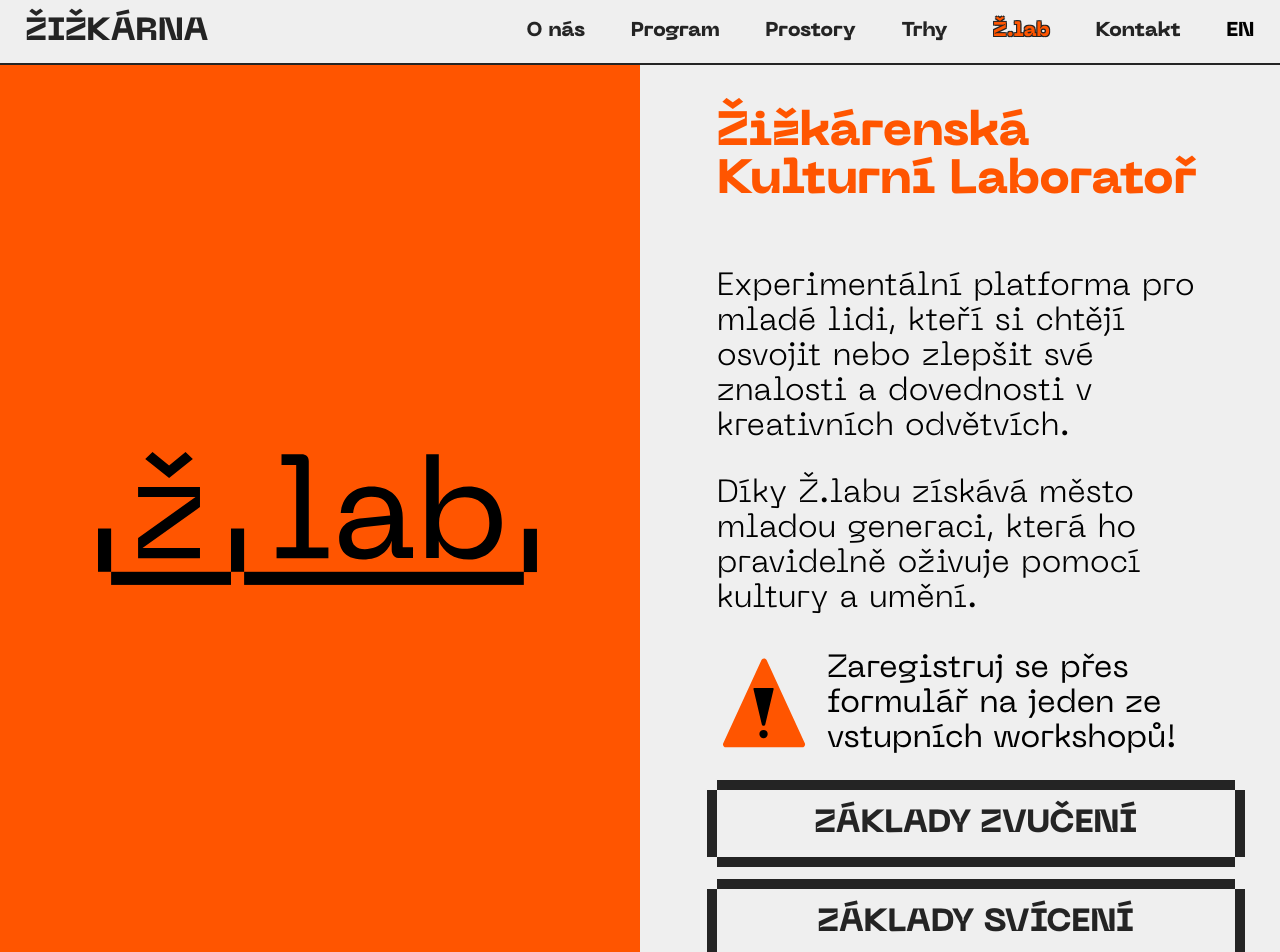
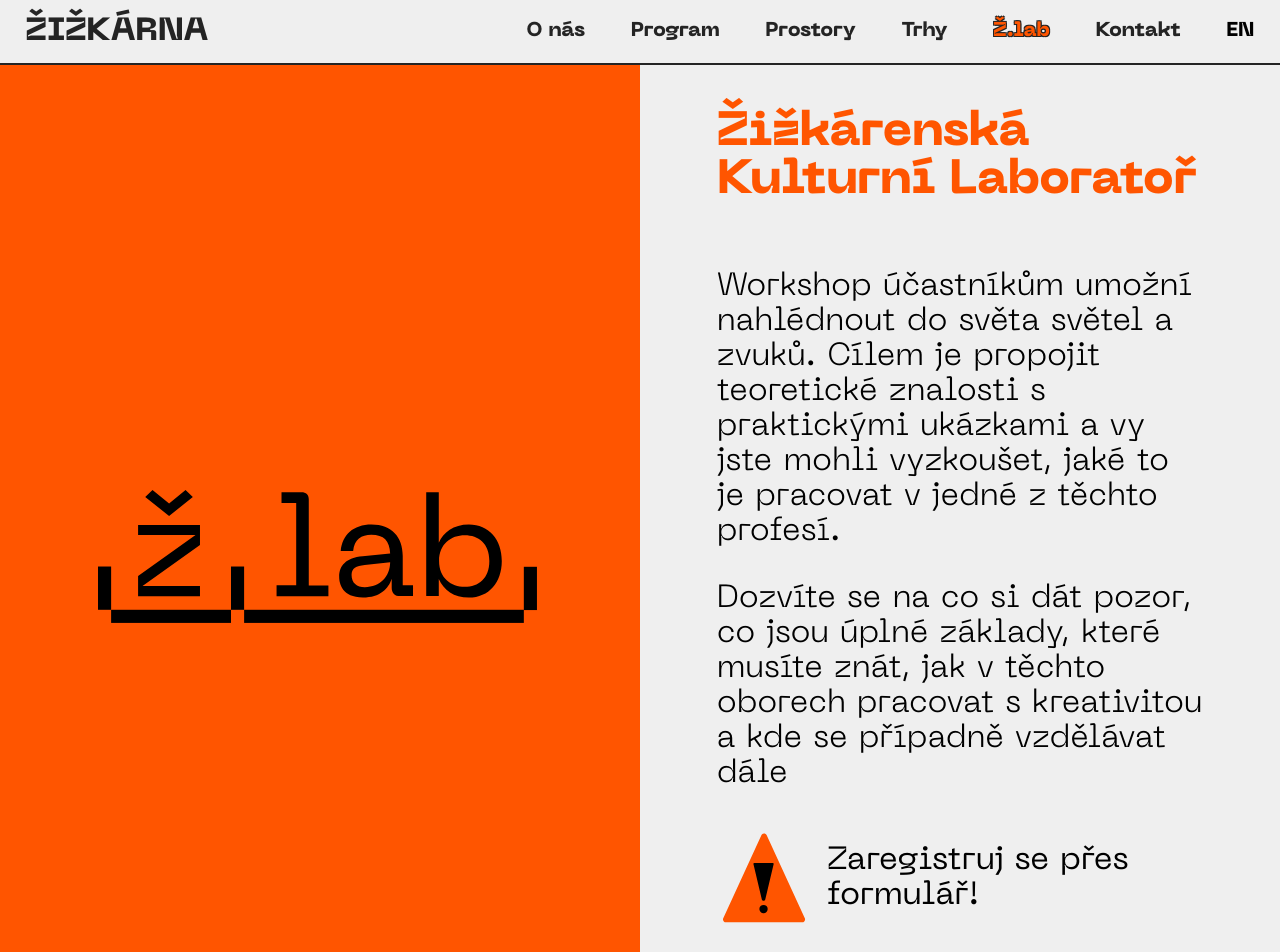
Before and after one commit to Divocaak/zizkarna-web, a SvelteKit app: page /zlab in a window 1280 px wide. Shown: the top 952 px of the page. Built offline with nearby package versions, Linux system fonts and the light colour scheme.

Commit message:
zlab content update #11

```diff
--- a/src/lib/localization.json
+++ b/src/lib/localization.json
@@ -55,12 +55,11 @@
         "zlab": {
             "heading": "Žižkárenská Kulturní Laboratoř",
             "texts": [
-                "Experimentální platforma pro mladé lidi, kteří si chtějí osvojit nebo zlepšit své znalosti a dovednosti v kreativních odvětvích.",
-                "Díky Ž.labu získává město mladou generaci, která ho pravidelně oživuje pomocí kultury a umění."
+                "Workshop účastníkům umožní nahlédnout do světa světel a zvuků. Cílem je propojit teoretické znalosti s praktickými ukázkami a vy jste mohli vyzkoušet, jaké to je pracovat v jedné z těchto profesí.",
+                "Dozvíte se na co si dát pozor, co jsou úplné základy, které musíte znát, jak v těchto oborech pracovat s kreativitou a kde se případně vzdělávat dále"
             ],
-            "warning": "Zaregistruj se přes formulář na jeden ze vstupních workshopů!",
-            "soundBtn": "základy zvučení",
-            "lightsBtn": "základy svícení"
+            "warning": "Zaregistruj se přes formulář!",
+            "btn": "formulář"
         },
         "market": {
             "landing": "Trhy v Žižkárně vždy v neděli od",
@@ -201,12 +200,11 @@
         "zlab": {
             "heading": "Žižkárnas Cultural Lab",
             "texts": [
-                "An experimental platform for young people who want to acquire or improve their knowledge and skills in the creative industries.",
-                "Thanks to Ž.lab, the city is attracting a young generation that regularly enlivens it through culture and art."
+                "The workshop will allow participants to gain insight into the world of lighting and sound. The aim is to connect theoretical knowledge with practical demonstrations, and you will have the opportunity to try what it's like to work in one of these professions.",
+                "You will learn what to watch out for, what the absolute basics are that you must know, how to work creatively in these fields, and where you can continue your education if you wish."
             ],
-            "warning": "Register for one of the entry workshops via the form!",
-            "soundBtn": "sound engineer basics",
-            "lightsBtn": "light design basics"
+            "warning": "Register for the workshop!",
+            "btn": "register"
         },
         "market": {
             "landing": "Markets in Žižkárna every Sunday from",
--- a/src/routes/zlab/+page.svelte
+++ b/src/routes/zlab/+page.svelte
@@ -94,12 +94,8 @@
 			</p>
 		</div>
 		<a
-			href="https://docs.google.com/forms/d/e/1FAIpQLSdRPxeWKcGwU5bPg8fUtF99RaMQb3cc5IaCKbo9XbiZFNrrHA/viewform"
-			target="_blank">{langs[$lang].zlab.soundBtn}</a
-		>
-		<a
-			href="https://docs.google.com/forms/d/e/1FAIpQLSdI8ntWVbH0GcU9wyjrltMIhvd8k2VvZO5toh1_BaL3ger9LA/viewform"
-			target="_blank">{langs[$lang].zlab.lightsBtn}</a
+			href="https://forms.gle/fjL2sabn9Ywt3m3X7"
+			target="_blank">{langs[$lang].zlab.btn}</a
 		>
 	</div>
 </div>
```
